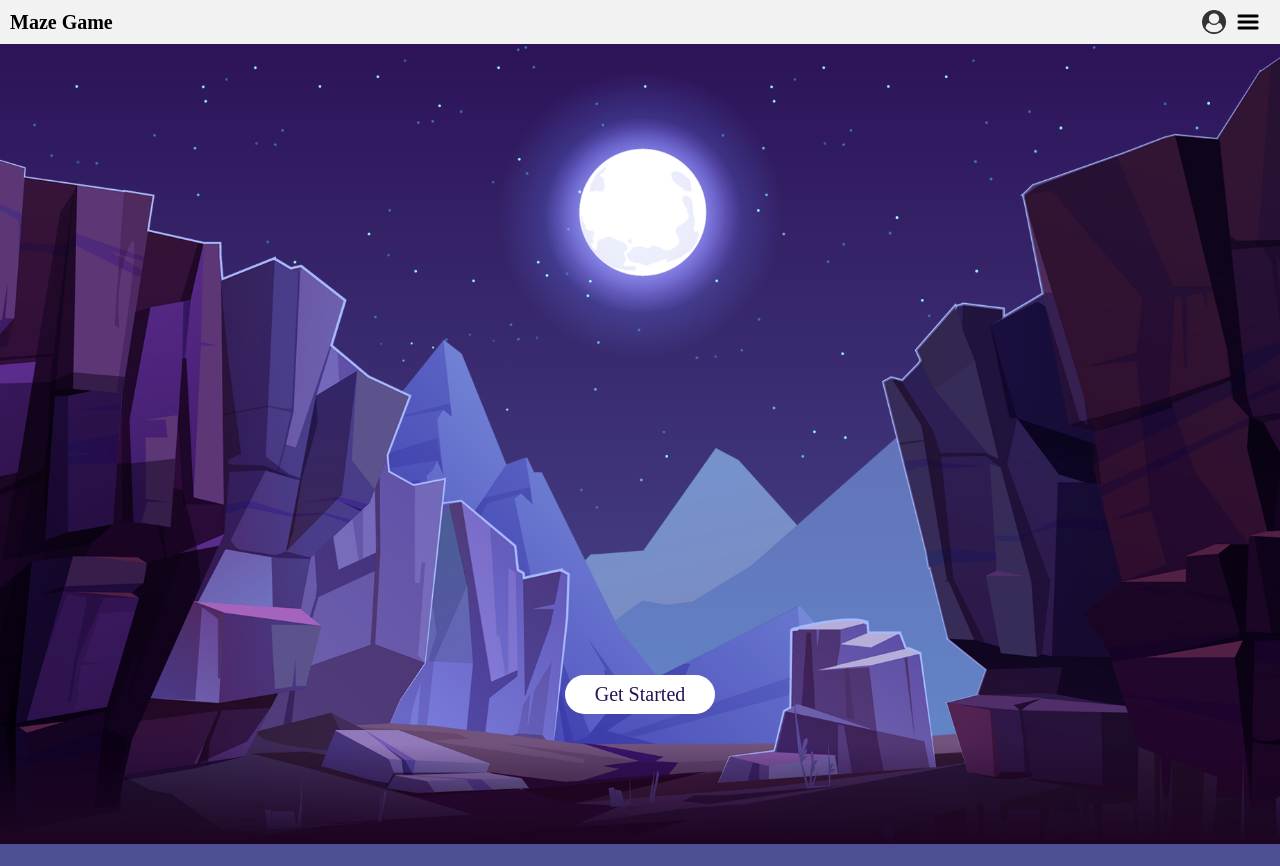
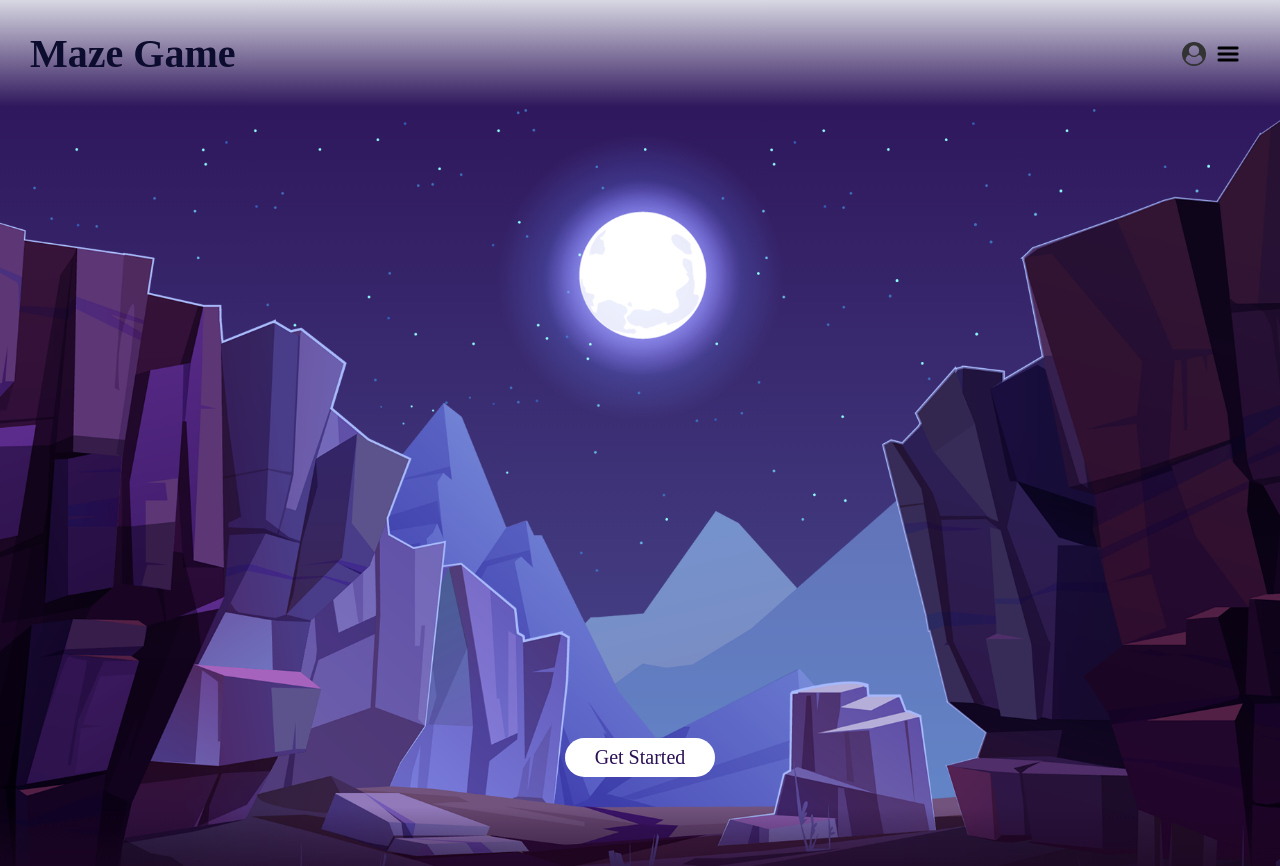
Before and after one commit to marcabounader/SEF-Maze, a website: page index.html in a window 1280 px wide. Shown: the top 866 px of the page. Drawn offline with Linux system fonts and the light colour scheme.

Commit message:
CSS: updated nav bar

```diff
--- a/src/styles/Main_Page_CSS/navbar.css
+++ b/src/styles/Main_Page_CSS/navbar.css
@@ -2,19 +2,21 @@
     display: flex;
     justify-content: space-between;
     align-items: center;
-    background-color: #f2f2f2;
-    padding: 10px;
+    background: linear-gradient(to bottom,#d8d8e3, transparent);
+    padding: 30px;
     z-index: 10000;
+    color:rgb(12, 12, 46);
   }
 
   .navbar-left {
     display: flex;
     align-items: center;
+
   }
 
   .navbar-title {
     margin: 0;
-    font-size: 20px;
+    font-size: 40px;
     font-weight: bold;
   }
 
```
